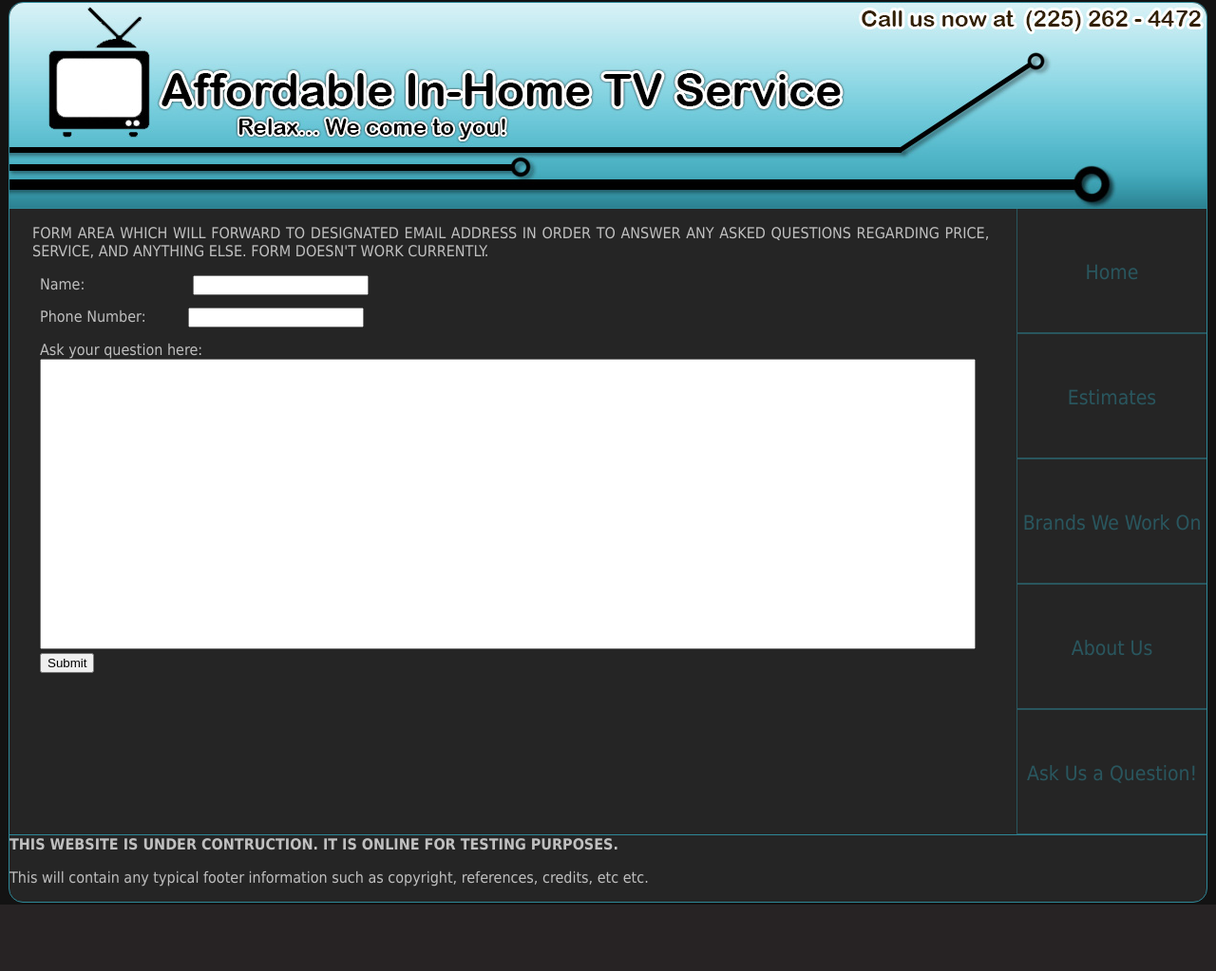
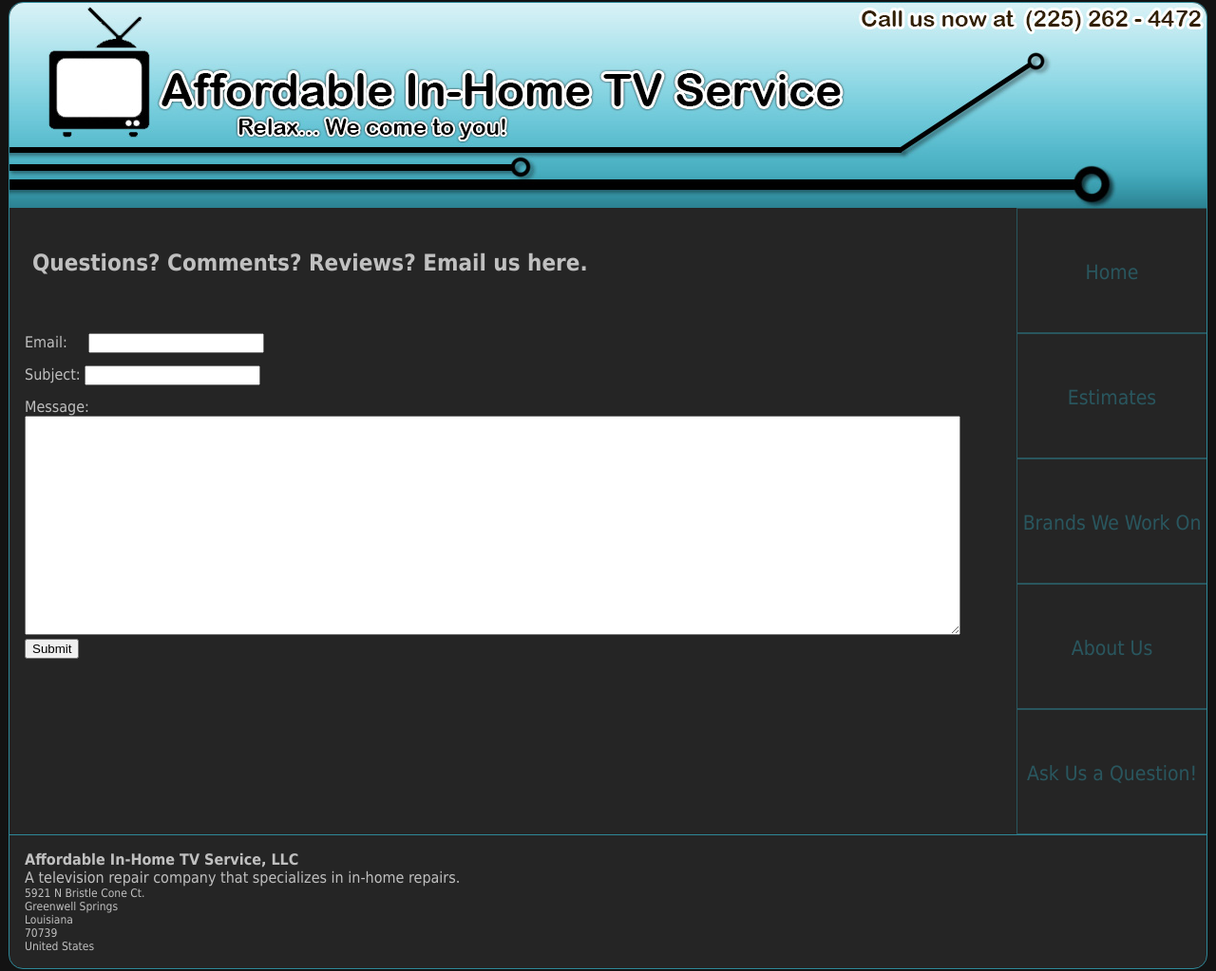
Before and after one commit to Croge32/Website, a PHP site: page /ask.php in a window 1280 px wide. Shown: the whole page at 95% size. Before the commit the page ends 953 px from the top, so only its background shows below. Run offline with PHP 8.4, Linux system fonts and the light colour scheme; some libraries are stand-ins or nearby versions.

Commit message:
php email form

```diff
--- a/ask.php
+++ b/ask.php
@@ -3,17 +3,32 @@
 
 	<?php include('skeleton.php'); ?>
 
-	<div id="maincontentAsk">
-		<p>FORM AREA WHICH WILL FORWARD TO DESIGNATED EMAIL ADDRESS IN ORDER TO ANSWER ANY ASKED QUESTIONS REGARDING PRICE, SERVICE, AND ANYTHING ELSE. FORM DOESN'T WORK CURRENTLY.</p>
+	<h2 id="askheader"> Questions? Comments? Reviews? Email us here.</h2>
 
-			<form id="askform">
-
-				Name: <input id="namespace" type="text/plain", name="namespace"><br>
-				Phone Number: <input id="numspace" type type="text", name="numspace"><br>
-				Ask your question here:<br> <textarea id="questionbox" rows="20" cols="120"></textarea><br>
-				<input type="submit" value="Submit">
-			</form>
-	</div>
+	<div id="askform" <?php
+		if (isset($_REQUEST['email']))
+//if "email" is filled out, send email
+ 		{
+ //send email
+  			$email = $_REQUEST['email'] ;
+ 			$subject = $_REQUEST['subject'] ;
+  			$message = $_REQUEST['message'] ;
+  			mail("croge32@gmail.com", $subject,
+  			$message, "From:" . $email);
+ 			echo "Thank you for using our mail form";
+ 		}
+		else
+//if "email" is not filled out, display the form
+		{
+ 			echo "<form method='post' action='mailform.php'>
+			Email: <input id='emailbox' name='email' type='text'><br>
+ 		 	Subject: <input style='margin-bottom: 1em;' name='subject' type='text'><br>
+ 		 	Message:<br>
+		 	<textarea name='message' rows='15' cols='120'></textarea><br>
+ 		 	<input type='submit'>
+ 		 	</form>";
+  		}
+	?></div>
 
 	<?php include('footer.php'); ?>
 
--- a/css/mystyle.css
+++ b/css/mystyle.css
@@ -80,21 +80,16 @@ a.headerbutton:visited{color: #a6a29f;}
 a.buttonlinks:link{text-decoration: none; color: #2e8898; display: block; height: 100%;}
 a.buttonlinks:visited{color: #2e8898;}
 
-#questionbox{
-	resize: none;
+#askform{
+	padding: 1em;
 }
 
-#askform{
-	padding-left: .5em;
+#askheader{
+	padding: 1em;
 }
 
-#namespace{
-	margin-left: 8.15em;
-	margin-bottom: 1em;
-}
-
-#numspace{
-	margin-left: 3em;
+#emailbox{
+	margin-left: 1.3em;
 	margin-bottom: 1em;
 }
 
@@ -168,4 +163,5 @@ a.buttonlinks:visited{color: #2e8898;}
 	clear: both;
 -	height: 6em;
 	border-top: 1px solid #2e8898;
+	padding: 1em;
 }
--- a/footer.php
+++ b/footer.php
@@ -1,6 +1,14 @@
 		<div id="footer">
-			<strong>THIS WEBSITE IS UNDER CONTRUCTION. IT IS ONLINE FOR TESTING PURPOSES.</strong>
-			<p>This will contain any typical footer information such as copyright, references, credits, etc etc.</p>
+			<div itemscope itemtype="http://schema.org/LocalBusiness">
+				<div itemprop="name"><strong>Affordable In-Home TV Service, LLC</strong></div>
+				<div itemprop="description">A television repair company that specializes in in-home repairs.</div>
+				<div style="font-size: 12px" itemprop="address" itemscope itemtype="http://schema.org/PostalAddress">
+					<span itemprop="streetAddress">5921 N Bristle Cone Ct.</span><br>
+					<span itemprop="addressLocality">Greenwell Springs</span><br>
+					<span itemprop="addressRegion">Louisiana</span><br>
+					<span itemprop="postalCode">70739</span><br>
+					<span itemprop="addressCountry">United States</span><br>
+				</div>
+			</div>
 		</div>
-
 	</div>
--- a/skeleton.php
+++ b/skeleton.php
@@ -4,7 +4,8 @@
 	<script src="http://code.jquery.com/jquery-1.10.1.min.js"></script>
 	<script src="http://code.jquery.com/jquery-migrate-1.2.1.min.js"></script>
 	<script type="text/javascript" src="js/script.js"></script>
-	<title>Affordable In-Home TV Service</title>
+	<title>Affordable In-Home TV Service | Broken TV? We Come to You!</title>
+	<meta name="Affordable In-Home TV Service" content="Broken TV? Don't take it to the shop! Call us at (225) 262-4473 and we'll come to you!">
 </head>
 <body>
 	<?php include_once("analyticstracking.php") ?>
```
